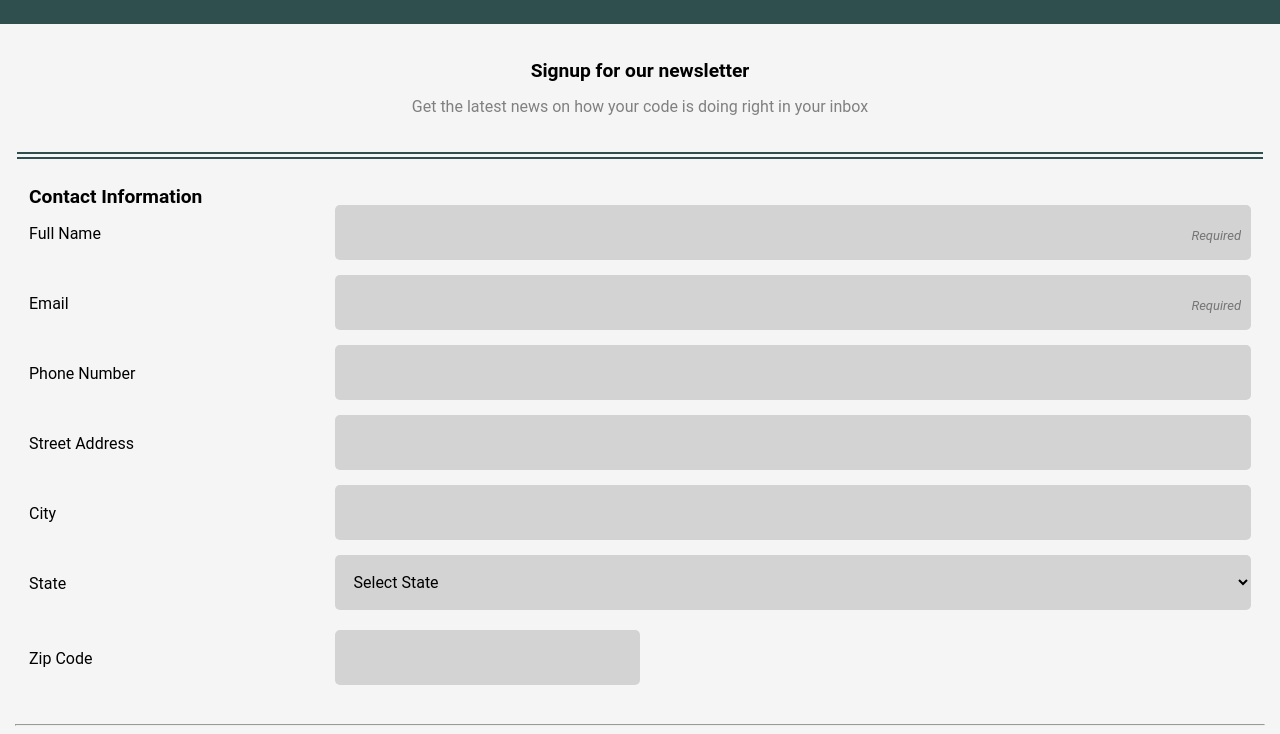
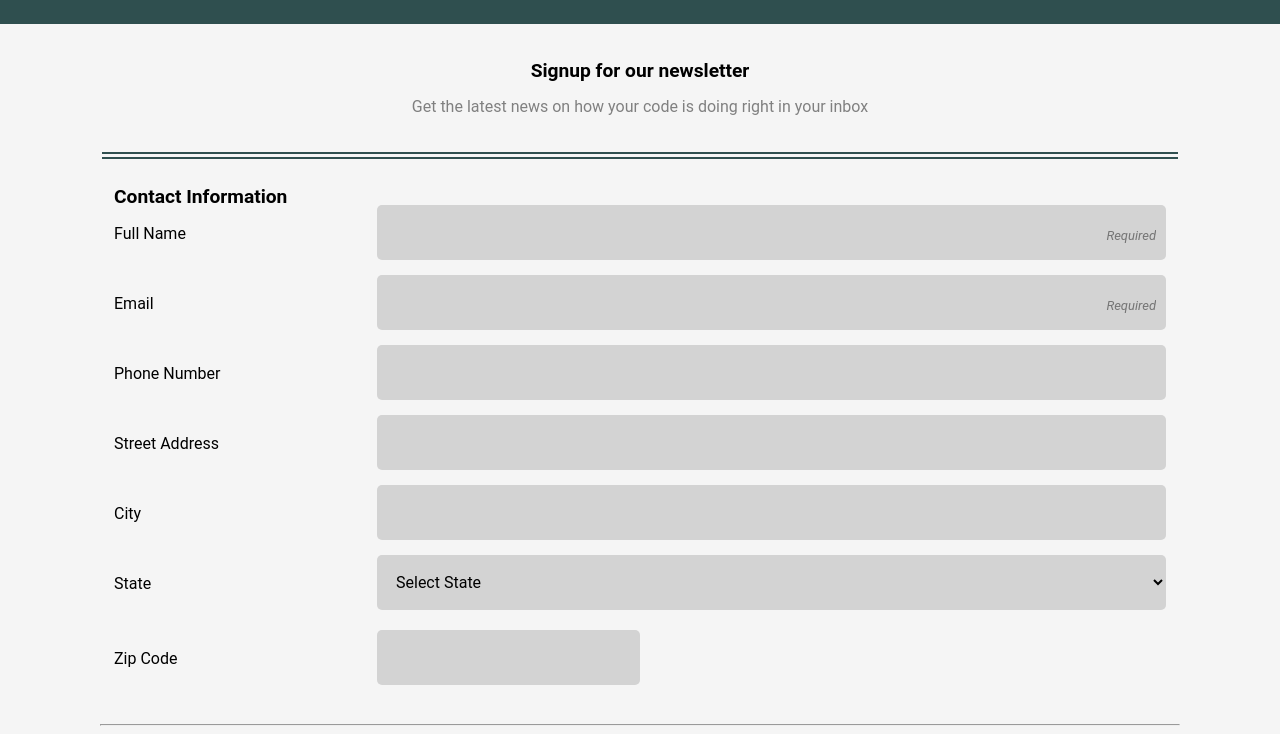
Before and after one commit to lfelipe0107/Techdegree-project-3, a plain HTML site: page index.html in a window 1280 px wide. Shown: the part 66-800 px from the top of the page. Drawn offline with Linux system fonts and the light colour scheme.

Commit message:
Update style.css

```diff
--- a/css/style.css
+++ b/css/style.css
@@ -247,4 +247,9 @@ footer {
         max-width: 25%;
     }
 
+    form {
+        padding-left: 100px;
+        padding-right: 100px;
+    }
+
 }
```
